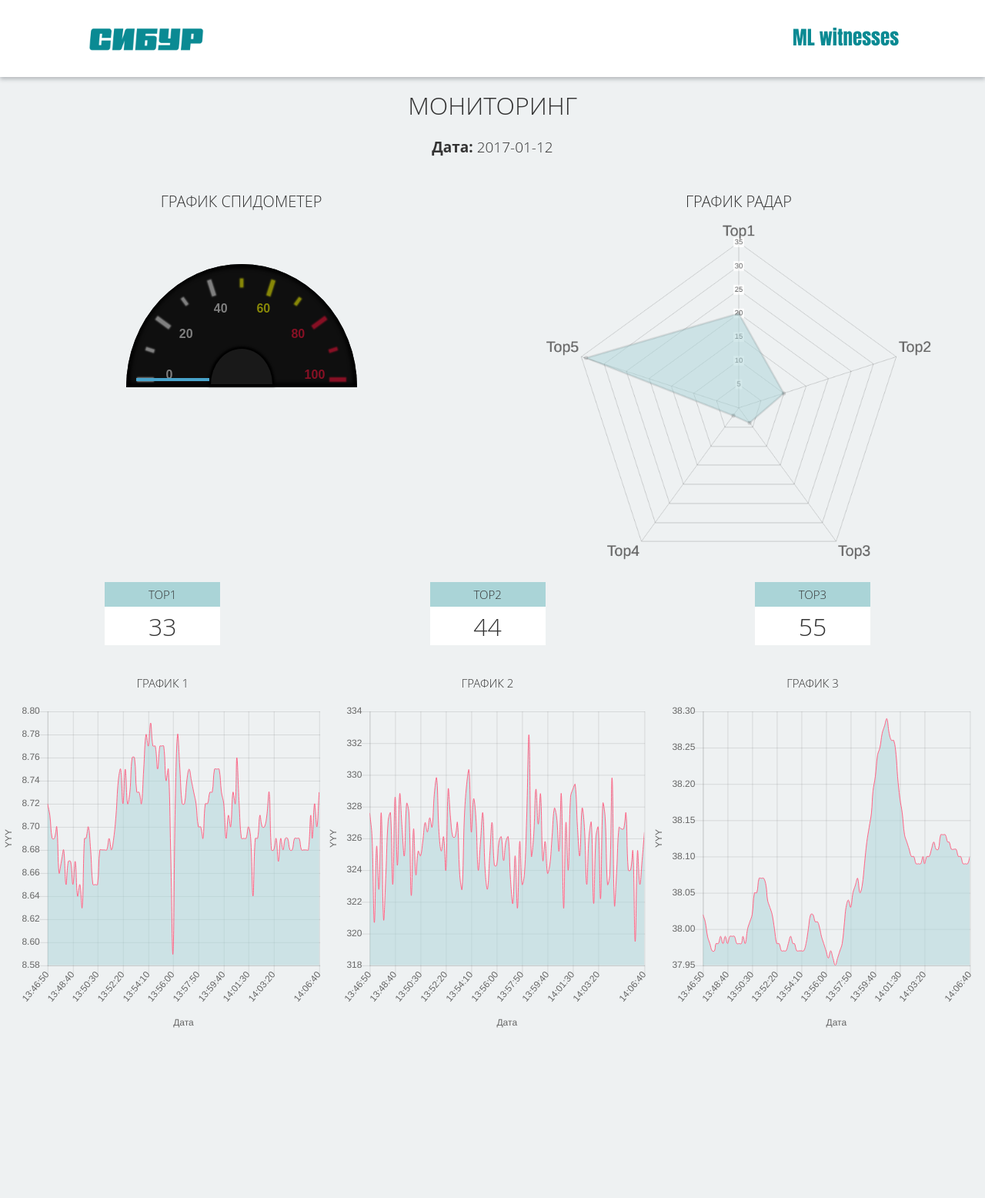
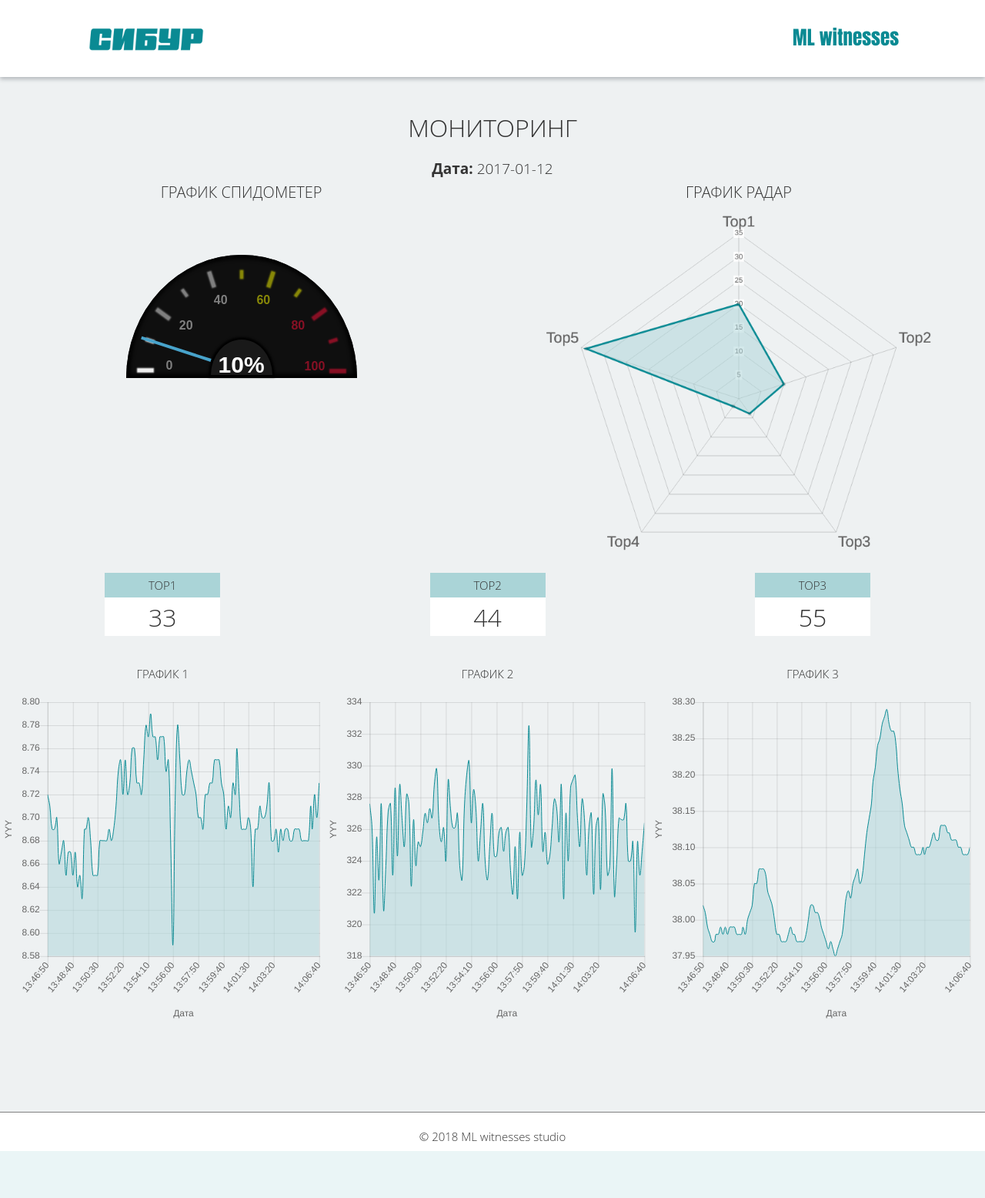
Before and after one commit to alsedi28/Sibur-Hackaton, a Django app: template templates/index.html in a window 1280 px wide. Shown: the whole page at 77% size. After the commit the page ends 1495 px from the top, so only its background shows below. Run offline with Django 3.2, Linux system fonts and the light colour scheme; the template is opened without the code that fills it, so the values that code supplies are empty; some libraries are stand-ins or nearby versions.

Commit message:
added alert messages and features

```diff
--- a/SiburHackaton/static/css/index.css
+++ b/SiburHackaton/static/css/index.css
@@ -7,12 +7,20 @@
     margin: 0px !important;
 }
 
+main{
+    margin-top: 150px;
+}
+
 header{
     height: 100px;
     background: white;
     -webkit-box-shadow: 0 3px 5px rgba(57, 63, 72, 0.3);
     -moz-box-shadow: 0 3px 5px rgba(57, 63, 72, 0.3);
     box-shadow: 0 3px 5px rgba(57, 63, 72, 0.3);
+    position: fixed;
+    top: 0px;
+    z-index: 100;
+    width: 100%;
 }
 
 h1{
@@ -39,6 +47,10 @@
     margin-right: 100px;
     color: #0a8a93;
     font-family: "Impact";
+}
+
+#main_block{
+    margin-top: -40px;
 }
 
 #main_block div{
@@ -132,7 +144,9 @@
 }
 
 footer{
-    height: 100px;
+    height: 50px;
+    background: white;
+    border-top: grey 1px solid;
 }
 
 #header_date{
@@ -147,3 +161,24 @@
 #header_date span{
     font-weight: bold;
 }
+
+#copyright{
+    text-align: center;
+    color: #333333;
+    font-family: 'Open Sans', sans-serif;
+    font-size: 15px;
+    line-height: 32px;
+    font-weight: 300;
+}
+
+#alert_message_block{
+    height: 40px !important;
+    padding-top: 10px;
+    text-align: center;
+    color: black;
+    font-family: 'Open Sans', sans-serif;
+    font-size: 30px;
+    line-height: 32px;
+    font-weight: bold;
+    text-transform: uppercase;
+}
--- a/SiburHackaton/static/js/index.js
+++ b/SiburHackaton/static/js/index.js
@@ -13,6 +13,7 @@
         datasets: [{
             data: [20, 10, 4, 2, 34],
             backgroundColor: ['rgba(170,212,215, 0.5)'],
+            borderColor: ['#0a8a93']
         }]
     },
     options: {
@@ -76,12 +77,7 @@
                 data: y_data,
                 pointRadius: 0,
                 borderColor: [
-                    'rgba(255,99,132,1)',
-                    'rgba(54, 162, 235, 1)',
-                    'rgba(255, 206, 86, 1)',
-                    'rgba(75, 192, 192, 1)',
-                    'rgba(153, 102, 255, 1)',
-                    'rgba(255, 159, 64, 1)'
+                    '#0a8a93',
                 ],
                 backgroundColor: ['rgba(170,212,215, 0.5)'],
                 borderWidth: 1
@@ -210,3 +206,5 @@
     /**Label on guage Face*/
     gagueLabel    : ''
 });
+
+$('#speedometer_graph').val(10).trigger('change');
--- a/SiburHackaton/static/js/speedometer.js
+++ b/SiburHackaton/static/js/speedometer.js
@@ -98,6 +98,7 @@
       if(curIndVal >= 50 && curIndVal < this.defaultProperty.dangerLevel){
         dangCls = "warning";
       }
+
       var induCatorLinesPosY = this.defaultProperty.indicatorRadius * Math.cos( 0.01746 * curDig);
       var induCatorLinesPosX = this.defaultProperty.indicatorRadius * Math.sin( 0.01746 * curDig);
 
@@ -134,6 +135,7 @@
     var speedNobe = '<div class="speedNobe"><div></div></div><div class="speedPosition"></div>';
 
     this.parentElem.find(".envelope").append(speedNobe+tempDiv);
+    this.parentElem.find(".envelope").after("<div id='alert_message_block'></div>")
   }
   this.changePosition = function (){
     var speed = $(this).val();
@@ -155,13 +157,21 @@
     color_speed = "white";
     if(speed >= 80){
         color_speed = "red";
+        $("html").css({backgroundColor: 'rgba(250, 0, 0, 0.3)'});
+        $("#alert_message_block").text("Авария!");
     }
     if(speed >= 50 && speed < 80){
         color_speed = "yellow";
+        $("#alert_message_block").text("Внимание!");
+        $("html").css({backgroundColor: 'rgba(255, 255, 0, 0.3)'});
+    }
+    if(speed < 50) {
+        $("html").css({backgroundColor: '#eef1f2'});
+        $("#alert_message_block").text("");
     }
 
     var centerVal = speed *  self.defaultProperty.multiplier;
-    self.parentElem.find(".speedPosition").html("<span style='color:" + color_speed + "'>" + centerVal + "</span><span>%</span><br />" + self.defaultProperty.gagueLabel );
+    self.parentElem.find(".speedPosition").html("<span style='color:" + color_speed + "'>" + centerVal + "%</span><br />" + self.defaultProperty.gagueLabel );
 
     for(var i=0; i<=noOfDev; i++){
       if(speed >= i*self.defaultProperty.divFact){
--- a/templates/index.html
+++ b/templates/index.html
@@ -65,7 +65,7 @@
         </div>
     </main>
     <footer>
-
+        <p id="copyright">&copy; 2018 ML witnesses studio<p>
     </footer>
     <script  src="{% static "js/index.js" %}" ></script>
 </body>
```
